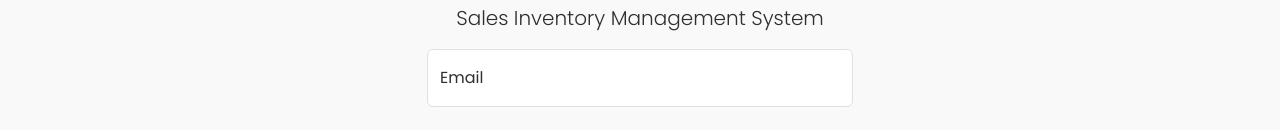
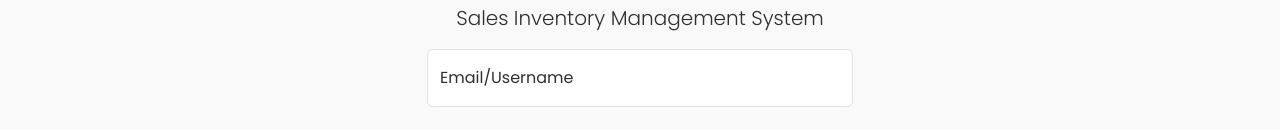
Before and after one commit to MarkRyuo/SalesInventoryManagementSystem_SIMS, a React (Vite) app in the folder client/: page / in a window 1280 px wide. Shown: the part 300-430 px from the top of the page. Built offline with nearby package versions, Linux system fonts and the light colour scheme.

Commit message:
Setting Up: Firebase

```diff
--- a/client/src/components/LogIn/LoginCard.jsx
+++ b/client/src/components/LogIn/LoginCard.jsx
@@ -7,7 +7,7 @@ export const LoginCard = () => {
     return (
 
         <>
-            <FloatingLabel controlId="floatingInput" label="Email" className="mb-4">
+            <FloatingLabel controlId="floatingInput" label="Email/Username" className="mb-4">
                 <Form.Control type="text" placeholder='Email'/>
             </FloatingLabel>
 
```
